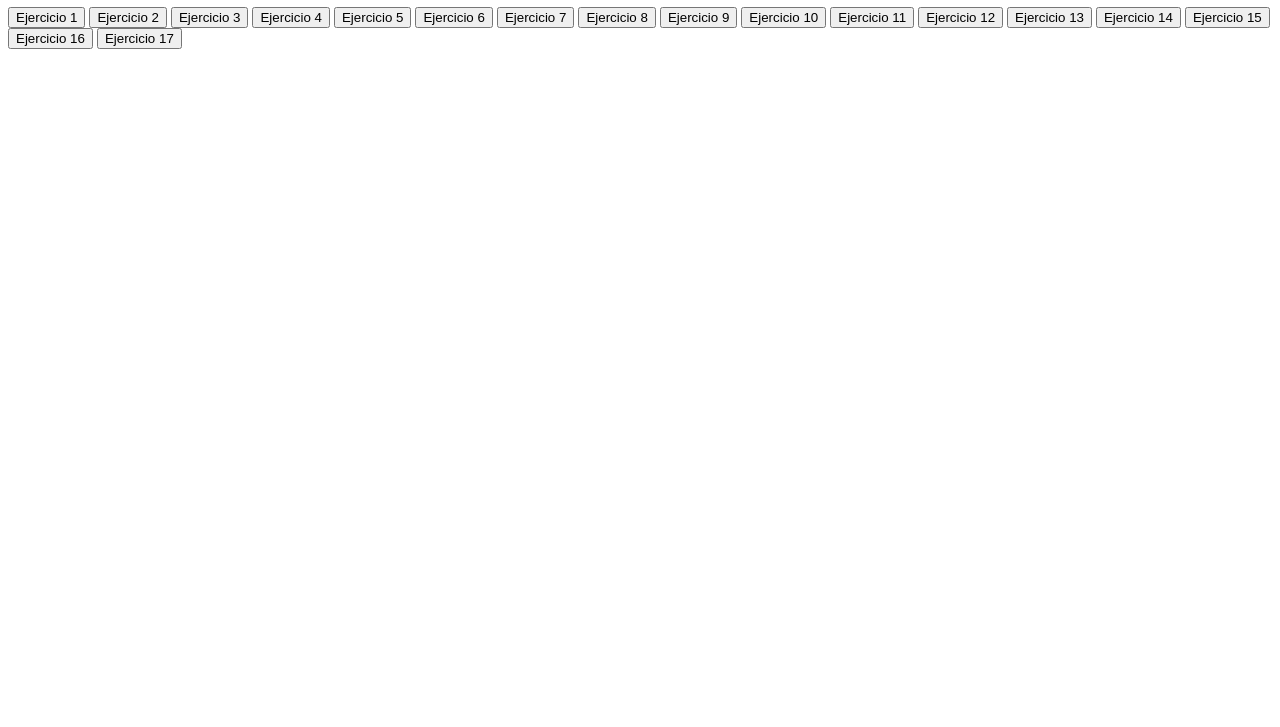
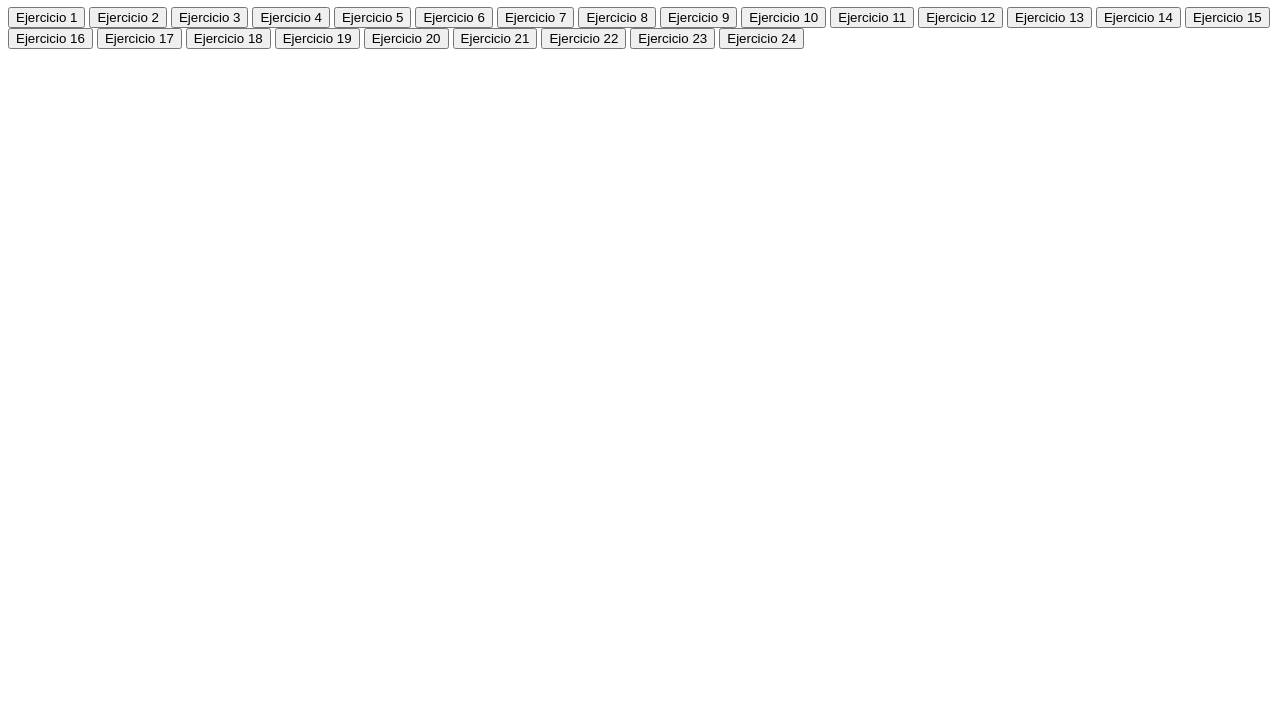
Before and after one commit to drodriguez98/cd-javascript, a plain HTML site: page introduccion/index.html in a window 1280 px wide. Shown: the part 73-800 px from the top of the page. Drawn offline with Linux system fonts and the light colour scheme.

Commit message:
Add js scripts

```diff
--- a/introduccion/index.html
+++ b/introduccion/index.html
@@ -34,6 +34,13 @@
         <button type="button" onclick="ejercicio15()">Ejercicio 15</button>
         <button type="button" onclick="ejercicio16()">Ejercicio 16</button>
         <button type="button" onclick="ejercicio17()">Ejercicio 17</button>
+        <button type="button" onclick="ejercicio18()">Ejercicio 18</button>
+        <button type="button" onclick="ejercicio19()">Ejercicio 19</button>
+        <button type="button" onclick="ejercicio20()">Ejercicio 20</button>
+        <button type="button" onclick="ejercicio21()">Ejercicio 21</button>
+        <button type="button" onclick="ejercicio22()">Ejercicio 22</button>
+        <button type="button" onclick="ejercicio23()">Ejercicio 23</button>
+        <button type="button" onclick="ejercicio24()">Ejercicio 24</button>
 
     </body>
 
--- a/introduccion/script.js
+++ b/introduccion/script.js
@@ -377,13 +377,13 @@ function ejercicio15() {
 
     }
 
-    // Combina los números del array (sin espacios) para calcular el resto dividiéndolo entre 23.
+    // Combina los números del array (sin espacios) para calcular el resto dividiéndolo entre 23
 
     var num_int = parseInt(dni_number.join(''));
 
     var rest = num_int % 23;
 
-    // Recoge la letra en la posición del resto y la une al array del dni para mostrar el DNI completo.
+    // Recoge la letra en la posición del resto y la une al array del dni para mostrar el DNI completo
 
     var letter = dni_letters[rest];
 
@@ -409,7 +409,7 @@ function ejercicio16() {
 
 /* EJERCICIO 17 */
 
-/* Hacer un juego de adivinanza. Generar un numero entre 0 y 100 y pedir al usuario que intente adivinarlo. Si lo acierta mostrar un mensaje de felicidades y sino indicar si el numero es mayor o menor comparándolo con el introducido por el usuario. */
+/* Hacer un juego de adivinanza. Generar un numero entre 0 y 100 y pedir al usuario que intente adivinarlo. Si lo acierta mostrar un mensaje de felicidades y sino indicar si el numero es mayor o menor comparándolo con el introducido por el usuario */
 
 function ejercicio17() {
 
@@ -439,3 +439,173 @@ function ejercicio17() {
     }
 
 }
+
+/* EJERCICIO 18 */
+
+/*
+
+Eliminar una palabra:
+
+    ◦ Pedir al usuario que ingrese una frase y una palabra a eliminar
+    ◦ Eliminar todas las apariciones de la palabra en la frase utilizando el método split, join y indexOf
+    ◦ Mostrar la frase resultante sin la palabra eliminada
+
+*/
+
+function ejercicio18() {
+
+    var phrase_str = prompt('Introduce una frase: ');
+    var word_str = prompt('Introduce la palabra que deseas eliminar: ');
+
+    console.log('Has introducido: ' + phrase_str);
+    console.log('Deseas borrar la palabra: ' + word_str);
+
+    // Divide la frase en un arrary de palabras
+
+    var phrase_arr = phrase_str.split(' ');
+
+    // Devuelve el index de las palabras a borrar si hay  palabras que coincidan y -1 si no las hay
+
+    var index_to_delete = phrase_arr.indexOf(word_str);
+
+    // El bucle se ejecuta mientras alguna palabra coincida con la introducida y las elimina
+
+    while (index_to_delete !== -1) {
+
+        phrase_arr.splice(index_to_delete, 1);
+        index_to_delete = phrase_arr.indexOf(word_str);
+
+    }
+
+    // Une las palabras que no se han borrado en un nuevo array / frase
+
+    var new_phrase = phrase_arr.join(' ');
+
+    console.log('Frase resultante: ' + new_phrase);
+
+}
+
+/* EJERCICIO 19 */
+
+/* Pedir al usuario que ingrese una lista de elementos separados por comas. Devolver una lista sin elementos duplicados */
+
+function ejercicio19() {
+
+    var phrase_str = prompt('Introduce varias palabras separadas por comas: ');
+
+    var phrase_arr = phrase_str.split(',');
+
+    // Array que contendrá las palabras que no se repitan
+
+    var unique_words = [];
+
+    // Recorre el array de palabras comprobando si la palabra no está en el array de palabras únicas
+
+    for (var i = 0; i < phrase_arr.length; i++) {
+
+        var word = phrase_arr[i];
+
+        if (unique_words.indexOf(word) === -1) { unique_words.push(word); }
+
+    }
+
+    console.log('Palabras sin elementos duplicados: ' + unique_words.join(', '));
+
+}
+
+/*
+
+function ejercicio19() {
+
+    var phrase_str = prompt('Introduce varias palabras separadas por comas: ');
+
+    var phrase_arr = phrase_str.split(',');
+
+    var repeated_elements = phrase_arr.filter ( function (value, index) { return phrase_arr.indexOf(value) === index; } )
+
+    document.write(repeated_elements);
+
+}
+
+*/
+
+/* EJERCICIO 20 */
+
+/* Extraer los primeros 3 números del array 'numeros' */
+
+function ejercicio20() {
+
+    var nums = [1, 2, 3, 4, 5, 6, 7, 8, 9, 10];
+
+    var first_nums = [];
+
+    for (var i = 0; i < 3; i++) { first_nums.push(nums[i]); }
+
+    console.log('Los primeros 3 números son: ' + first_nums.join(', '));
+
+}
+
+/* EJERCICIO 21 */
+
+/* Extraer las palabras en las posiciones 2 y 3 del array 'palabras' */
+
+function ejercicio21() {
+
+    var words = ['Hola', 'Mundo', 'JavaScript', 'Introducción', 'Programación'];
+
+    console.log(words[2] + ' e ' + words[3] + ' están en las posiciones 2 y 3 del array');
+
+}
+
+/* EJERCICIO 22 */
+
+/* Extraer una parte de la frase desde el índice 5 hasta el 15 */
+
+function ejercicio22() {
+
+    var phrase = 'Este es un ejemplo de una frase larga.';
+
+    var final_phrase = phrase.substring(5, 15);
+
+    console.log('Parte de la frase: ' + final_phrase);
+
+}
+
+/* EJERCICIO 23 */
+
+/* Extraer los dos últimos elementos del array 'estudiantes' */
+
+function ejercicio23() {
+
+    var students = ['Ana', 'Juan', 'María', 'Pedro', 'Luis'];
+
+    // Utiliza slice() con un índice negativo para obtener los últimos dos elementos
+
+    var last_students = students.slice(-2);
+
+    console.log('Los dos últimos estudiantes son: ' + last_students.join(', '));
+}
+
+/* EJERCICIO 24 */
+
+/* Extraer una porción del array 'numeros' desde el índice 3 hasta el final */
+
+function ejercicio24() {
+
+    var all_nums = [1, 2, 3, 4, 5, 6, 7, 8, 9, 10];
+
+    // Utiliza slice() para obtener una porción del array desde el índice 3 hasta el final
+
+    var final_nums = all_nums.slice(3);
+
+    console.log('Porción de números desde el índice 3 hasta el final: ' + final_nums.join(', '));
+
+}
+
+/* EJERCICIO 25 */
+
+function ejercicio25() {
+
+
+
+}
```
